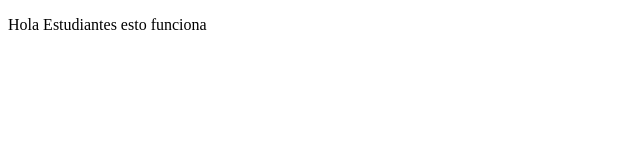
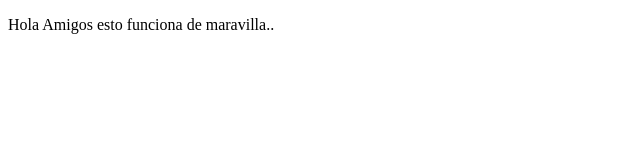
Before and after one commit to AndrexFlorex94/proyectoDemoCursoPremork, a plain HTML site: page index.html in a window 1280 px wide. Shown: the whole page, without its empty margins (0-640 px from the left). Drawn offline with Linux system fonts and the light colour scheme.

Commit message:
cambios agregados exitosamente

```diff
--- a/index.html
+++ b/index.html
@@ -8,7 +8,7 @@
 </head>
 <body>
     <p>
-        Hola Estudiantes esto funciona
+        Hola Amigos esto funciona de maravilla..
     </p>
 
 </body>
```
